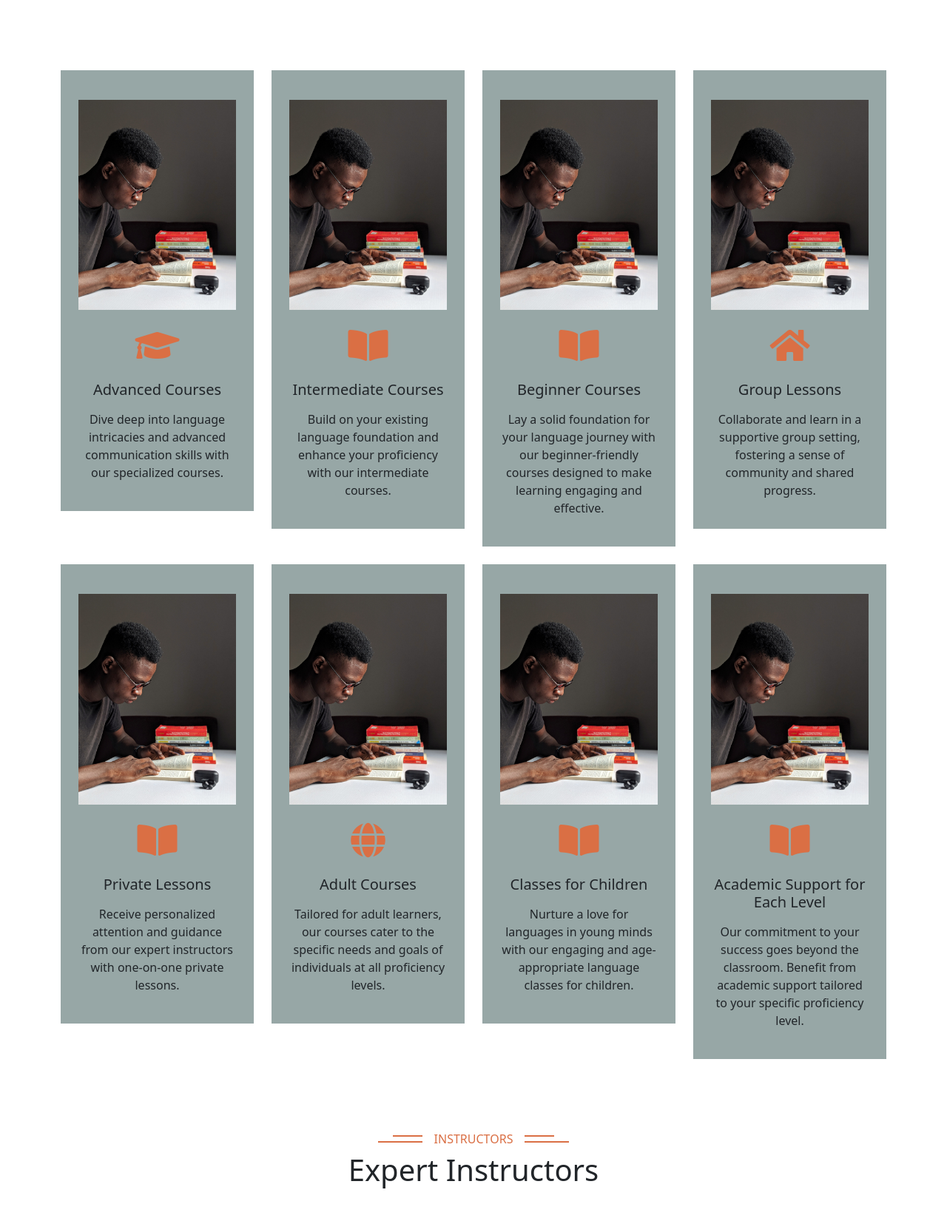
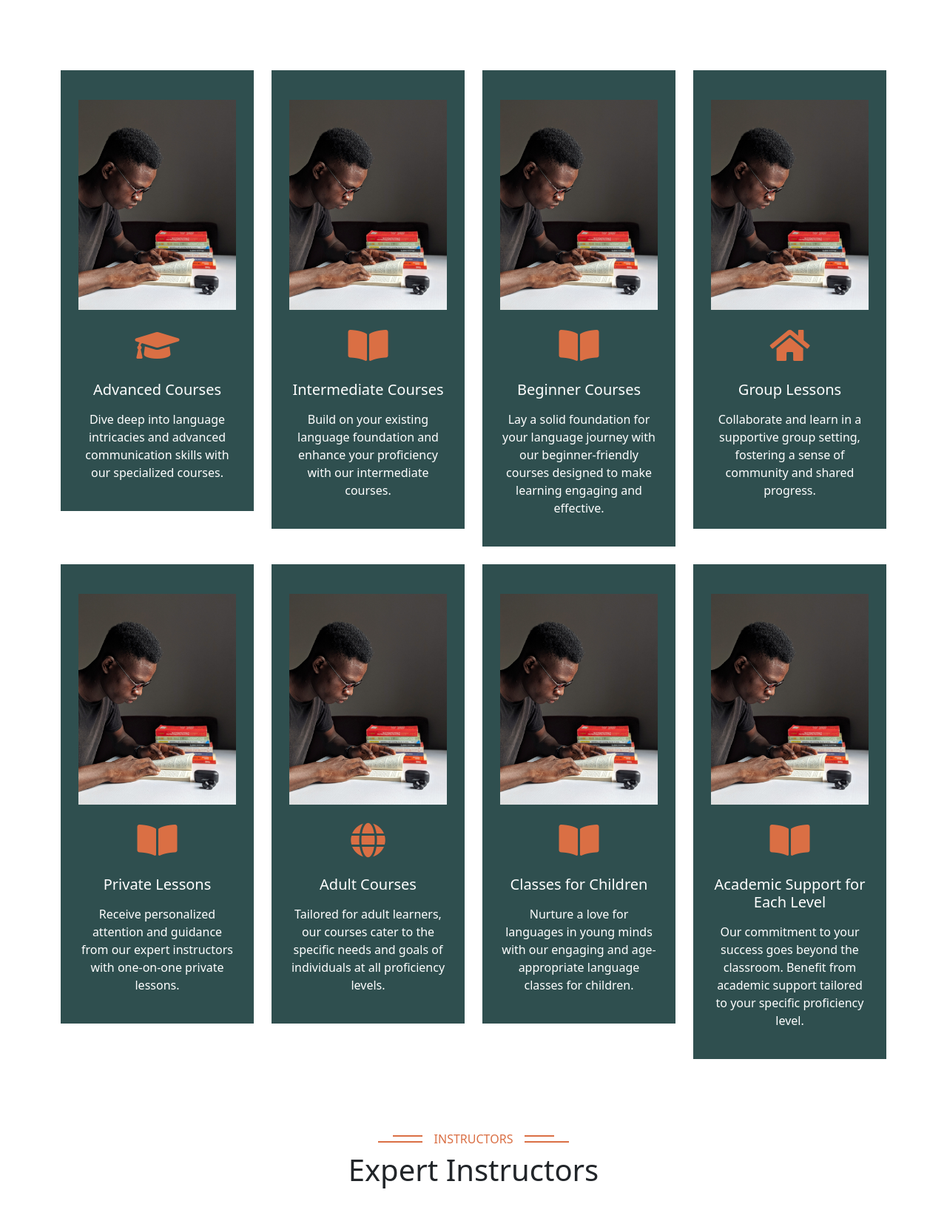
Before and after one commit to kaleblub/ILCA-Website, a Django app: page /about/ in a window 1280 px wide. Shown: the part 876-2527 px from the top of the page at 74% size. Run offline with Django 4.2, Linux system fonts and the light colour scheme; some libraries are stand-ins or nearby versions.

Commit message:
Changed some of the colors around, added the cool filter shadow on the main image to the about page header image. Just making good use of my primary and secondary colors.

```diff
--- a/static/css/style.css
+++ b/static/css/style.css
@@ -9,6 +9,7 @@
     --lightened-accent-background: rgba(48 80 79 / 50%);
 
     --standard-border-radius: 0.2rem;
+    /* add images as variables for the header pictures? */
 }
 
 html, body {
@@ -78,6 +79,10 @@ a {
     background-color: var(--lightened-accent-background)!important;
 }
 
+.bg-dark {
+    background-color: var(--dark-accent-background)!important;
+    color: white;
+}
 /*---------------------
   Buttons
 -----------------------*/
@@ -932,7 +937,7 @@ a {
 }
 
 .page-header {
-    background: linear-gradient(rgba(24, 29, 56, .7), rgba(24, 29, 56, .7)), url(../img/carousel-1.jpg);
+    background: linear-gradient(rgb(48 80 79 / 80%), rgb(48 80 79 / 50%)), url(../img/carousel-1.jpg);
     background-position: center center;
     background-repeat: no-repeat;
     background-size: cover;
@@ -999,7 +1004,6 @@ i.fa.fa-dot-circle {
   Services
 -----------------------*/
 .service-item {
-    background: var(--lightened-accent-background);
     transition: .5s;
 }
 
--- a/templates/about/about.html
+++ b/templates/about/about.html
@@ -88,7 +88,7 @@
     <div class="container">
         <div class="row g-4">
             <div class="col-lg-3 col-sm-6 wow fadeInUp" data-wow-delay="0.1s">
-                <div class="service-item text-center pt-3">
+                <div class="service-item bg-dark text-center pt-3">
                     <div class="p-4">
                         <img src="{% static 'img/beginner-courses.jpg' %}" alt="" class="img-fluid mb-4">
                         <i class="fa fa-3x fa-graduation-cap text-primary mb-4"></i>
@@ -98,7 +98,7 @@
                 </div>
             </div>
             <div class="col-lg-3 col-sm-6 wow fadeInUp" data-wow-delay="0.7s">
-                <div class="service-item text-center pt-3">
+                <div class="service-item bg-dark text-center pt-3">
                     <div class="p-4">
                         <img src="{% static 'img/beginner-courses.jpg' %}" alt="" class="img-fluid mb-4">
                         <i class="fa fa-3x fa-book-open text-primary mb-4"></i>
@@ -108,7 +108,7 @@
                 </div>
             </div>
             <div class="col-lg-3 col-sm-6 wow fadeInUp" data-wow-delay="0.7s">
-                <div class="service-item text-center pt-3">
+                <div class="service-item bg-dark text-center pt-3">
                     <div class="p-4">
                         <img src="{% static 'img/beginner-courses.jpg' %}" alt="" class="img-fluid mb-4">
                         <i class="fa fa-3x fa-book-open text-primary mb-4"></i>
@@ -118,7 +118,7 @@
                 </div>
             </div>
             <div class="col-lg-3 col-sm-6 wow fadeInUp" data-wow-delay="0.5s">
-                <div class="service-item text-center pt-3">
+                <div class="service-item bg-dark text-center pt-3">
                     <div class="p-4">
                         <img src="{% static 'img/beginner-courses.jpg' %}" alt="" class="img-fluid mb-4">
                         <i class="fa fa-3x fa-home text-primary mb-4"></i>
@@ -128,7 +128,7 @@
                 </div>
             </div>
             <div class="col-lg-3 col-sm-6 wow fadeInUp" data-wow-delay="0.7s">
-                <div class="service-item text-center pt-3">
+                <div class="service-item bg-dark text-center pt-3">
                     <div class="p-4">
                         <img src="{% static 'img/beginner-courses.jpg' %}" alt="" class="img-fluid mb-4">
                         <i class="fa fa-3x fa-book-open text-primary mb-4"></i>
@@ -138,7 +138,7 @@
                 </div>
             </div>
             <div class="col-lg-3 col-sm-6 wow fadeInUp" data-wow-delay="0.3s">
-                <div class="service-item text-center pt-3">
+                <div class="service-item bg-dark text-center pt-3">
                     <div class="p-4">
                         <img src="{% static 'img/beginner-courses.jpg' %}" alt="" class="img-fluid mb-4">
                         <i class="fa fa-3x fa-globe text-primary mb-4"></i>
@@ -148,7 +148,7 @@
                 </div>
             </div>
             <div class="col-lg-3 col-sm-6 wow fadeInUp" data-wow-delay="0.7s">
-                <div class="service-item text-center pt-3">
+                <div class="service-item bg-dark text-center pt-3">
                     <div class="p-4">
                         <img src="{% static 'img/beginner-courses.jpg' %}" alt="" class="img-fluid mb-4">
                         <i class="fa fa-3x fa-book-open text-primary mb-4"></i>
@@ -158,7 +158,7 @@
                 </div>
             </div>
             <div class="col-lg-3 col-sm-6 wow fadeInUp" data-wow-delay="0.7s">
-                <div class="service-item text-center pt-3">
+                <div class="service-item bg-dark text-center pt-3">
                     <div class="p-4">
                         <img src="{% static 'img/beginner-courses.jpg' %}" alt="" class="img-fluid mb-4">
                         <i class="fa fa-3x fa-book-open text-primary mb-4"></i>
@@ -181,7 +181,7 @@
         </div>
         <div class="row g-4">
             <div class="col-lg-3 col-md-6 wow fadeInUp" data-wow-delay="0.1s">
-                <div class="team-item bg-light">
+                <div class="team-item bg-dark">
                     <div class="overflow-hidden">
                         <img class="img-fluid" src="{% static 'img/team-1.jpg' %}" alt="">
                     </div>
@@ -199,7 +199,7 @@
                 </div>
             </div>
             <div class="col-lg-3 col-md-6 wow fadeInUp" data-wow-delay="0.3s">
-                <div class="team-item bg-light">
+                <div class="team-item bg-dark">
                     <div class="overflow-hidden">
                         <img class="img-fluid" src="{% static 'img/team-2.jpg' %}" alt="">
                     </div>
@@ -217,7 +217,7 @@
                 </div>
             </div>
             <div class="col-lg-3 col-md-6 wow fadeInUp" data-wow-delay="0.5s">
-                <div class="team-item bg-light">
+                <div class="team-item bg-dark">
                     <div class="overflow-hidden">
                         <img class="img-fluid" src="{% static 'img/team-3.jpg' %}" alt="">
                     </div>
@@ -235,7 +235,7 @@
                 </div>
             </div>
             <div class="col-lg-3 col-md-6 wow fadeInUp" data-wow-delay="0.7s">
-                <div class="team-item bg-light">
+                <div class="team-item bg-dark">
                     <div class="overflow-hidden">
                         <img class="img-fluid" src="{% static 'img/team-4.jpg' %}" alt="">
                     </div>
```
Also changed, not shown: templates/main/home.html (+4 -4 lines).
